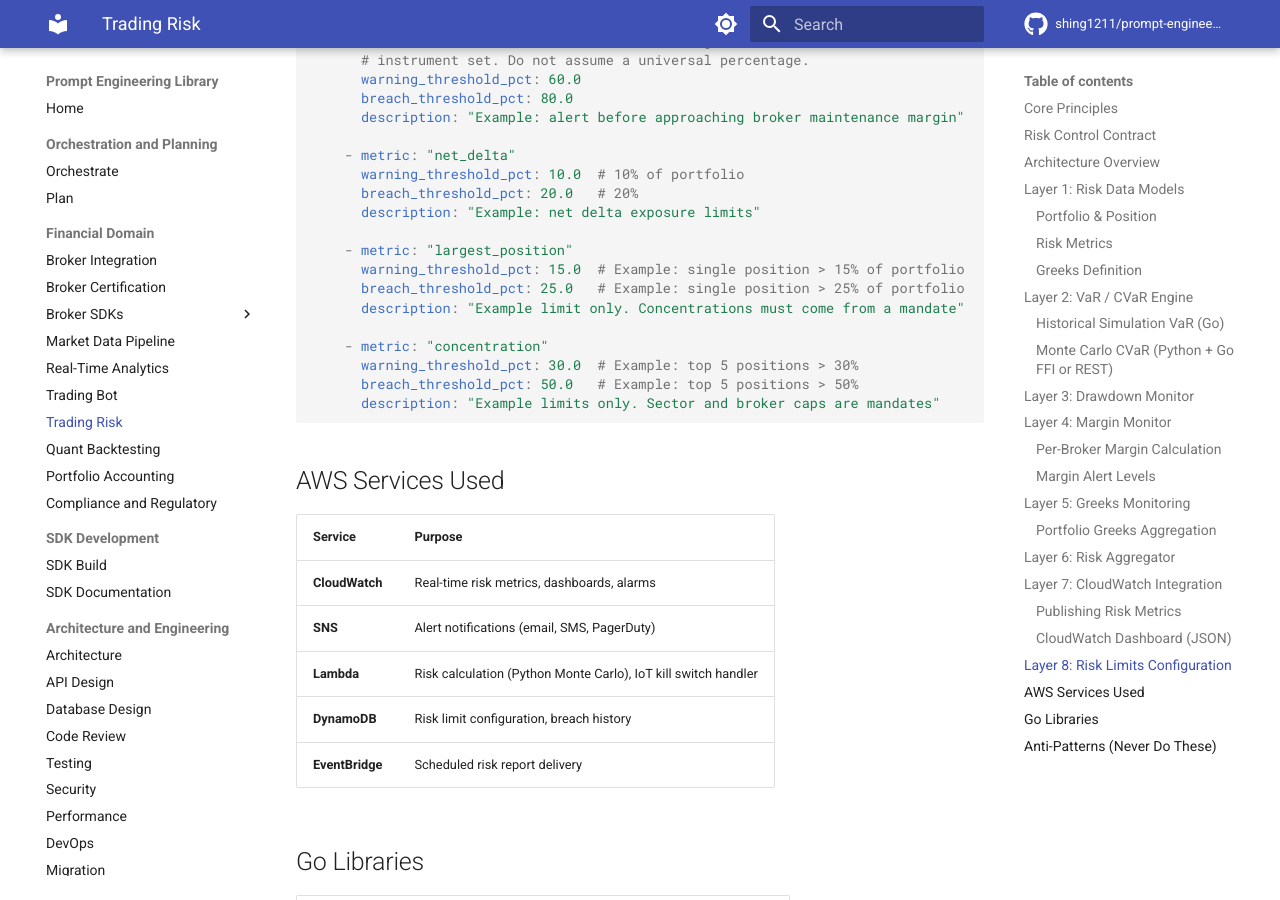
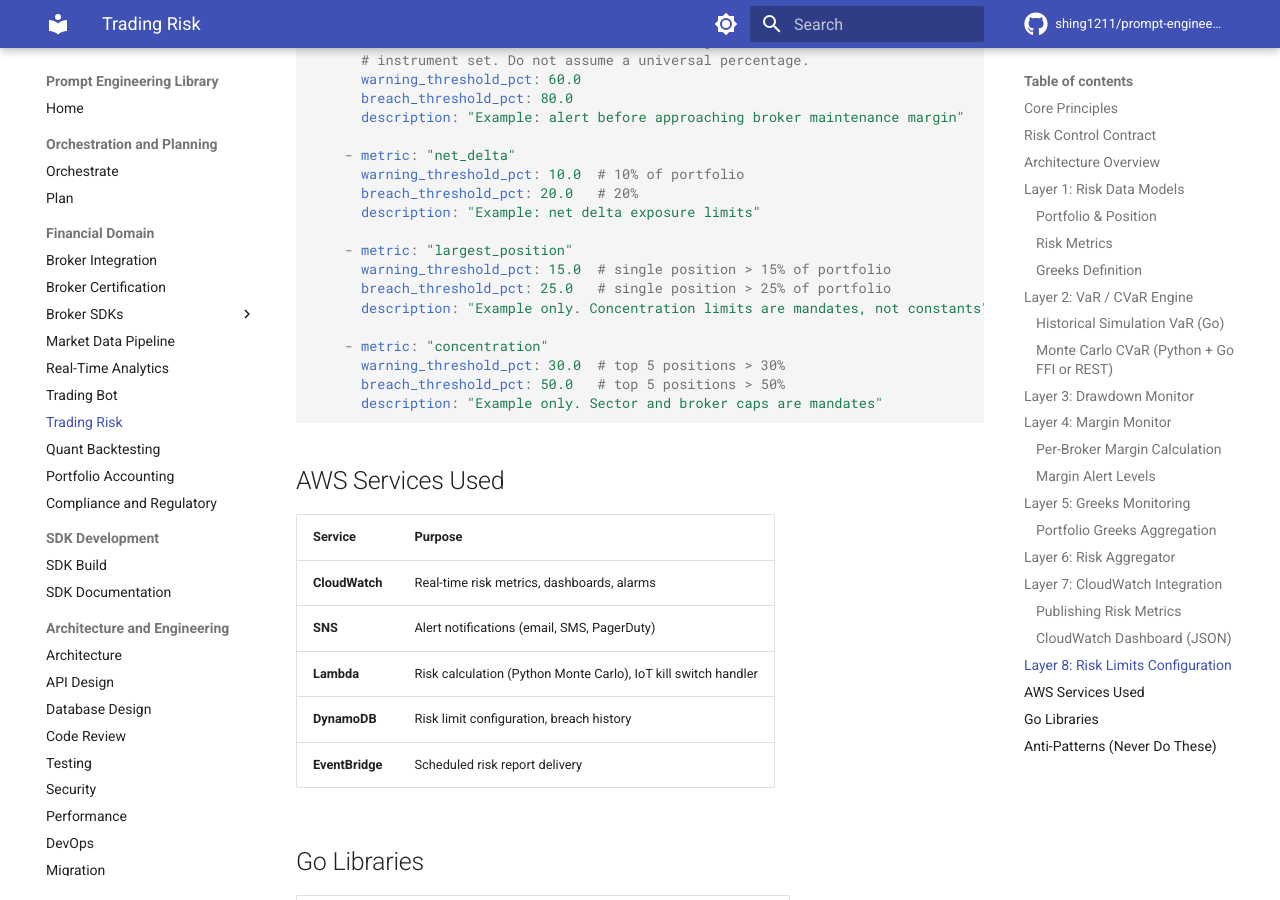
Before and after one commit to shing1211/prompt-engineering, an MkDocs documentation site: the page built from prompts/trading-risk.md, in a window 1280 px wide and 900 px high, scrolled down 15945 px. Built offline with MkDocs 1.6.1 and Material for MkDocs 9.7.7, drawn with Linux system fonts in a browser that asks for light colours; comment, search, counter and statistics services are not loaded.

Commit message:
refactor(risk): drop redundant example markers, and state the audit scope
The 25% and 50% config entries carried an "Example:" comment on every
threshold line as well as in the description. The description alone is what
the check reads, so the comments were noise that would dilute the entries
where the framing genuinely matters. Removed them.

That exposed a third weakness in the check: the discharge search window did
not stop at a list-item boundary, so in a config block the last entry's
example framing silently discharged every entry above it. Stripping a single
entry's description left it passing because its neighbour was still marked.
The search now stops at an entry boundary in each direction, and the
cross-entry leak is verified by stripping one description while the others
stay intact.

CHANGELOG now states what the audit actually covered: 12 prompts with
vendor specifics, 26 reviewed and carrying none. The earlier wording
implied a wider sweep than was performed, and the counts were wrong twice
before being checked arithmetically.

Four negative tests now fail as intended: stripped verify wording in
broker-ibkr.md, a hard-coded auth claim in sdk-build.md, a cross-vendor
citation mismatch, and the risk block with all framing removed.

````diff
--- a/prompts/trading-risk.md
+++ b/prompts/trading-risk.md
@@ -814,14 +814,14 @@ risk:
       description: "Example: net delta exposure limits"
 
     - metric: "largest_position"
-      warning_threshold_pct: 15.0  # Example: single position > 15% of portfolio
-      breach_threshold_pct: 25.0   # Example: single position > 25% of portfolio
-      description: "Example limit only. Concentrations must come from a mandate"
+      warning_threshold_pct: 15.0  # single position > 15% of portfolio
+      breach_threshold_pct: 25.0   # single position > 25% of portfolio
+      description: "Example only. Concentration limits are mandates, not constants"
 
     - metric: "concentration"
-      warning_threshold_pct: 30.0  # Example: top 5 positions > 30%
-      breach_threshold_pct: 50.0   # Example: top 5 positions > 50%
-      description: "Example limits only. Sector and broker caps are mandates"
+      warning_threshold_pct: 30.0  # top 5 positions > 30%
+      breach_threshold_pct: 50.0   # top 5 positions > 50%
+      description: "Example only. Sector and broker caps are mandates"
 ```
 
 ## AWS Services Used
````
Also changed, not shown: CHANGELOG.md (+17 -1 lines), 1 other file.
